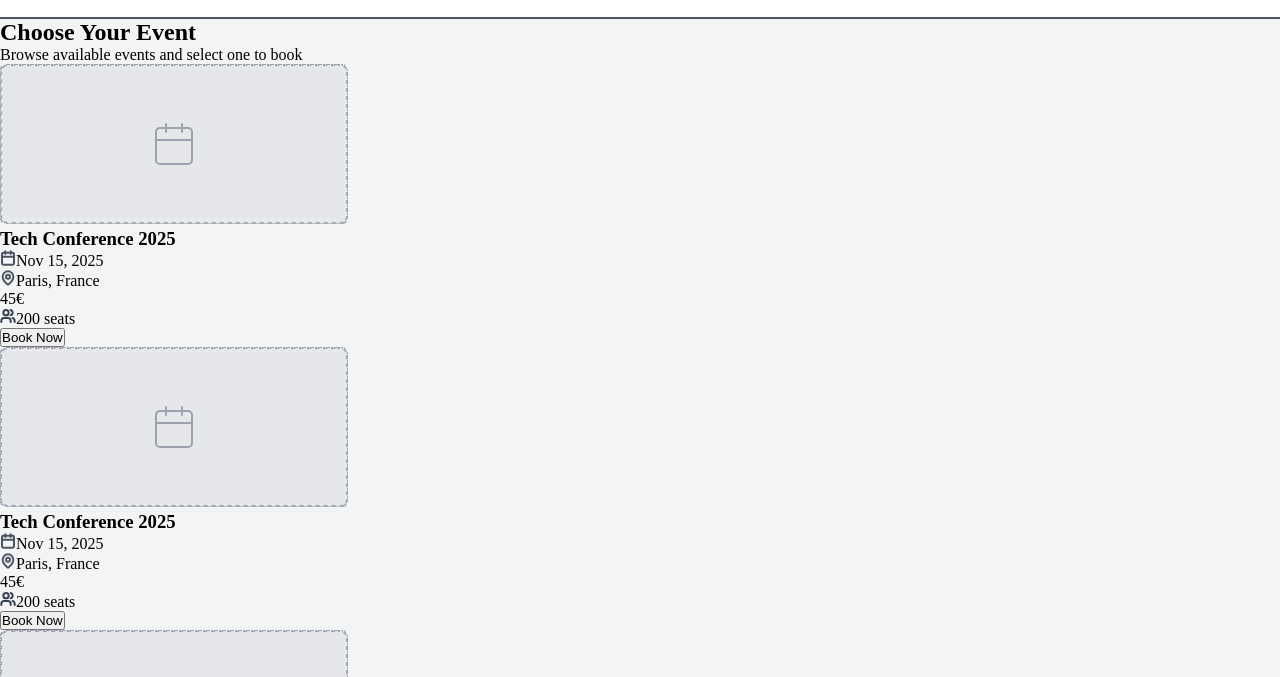
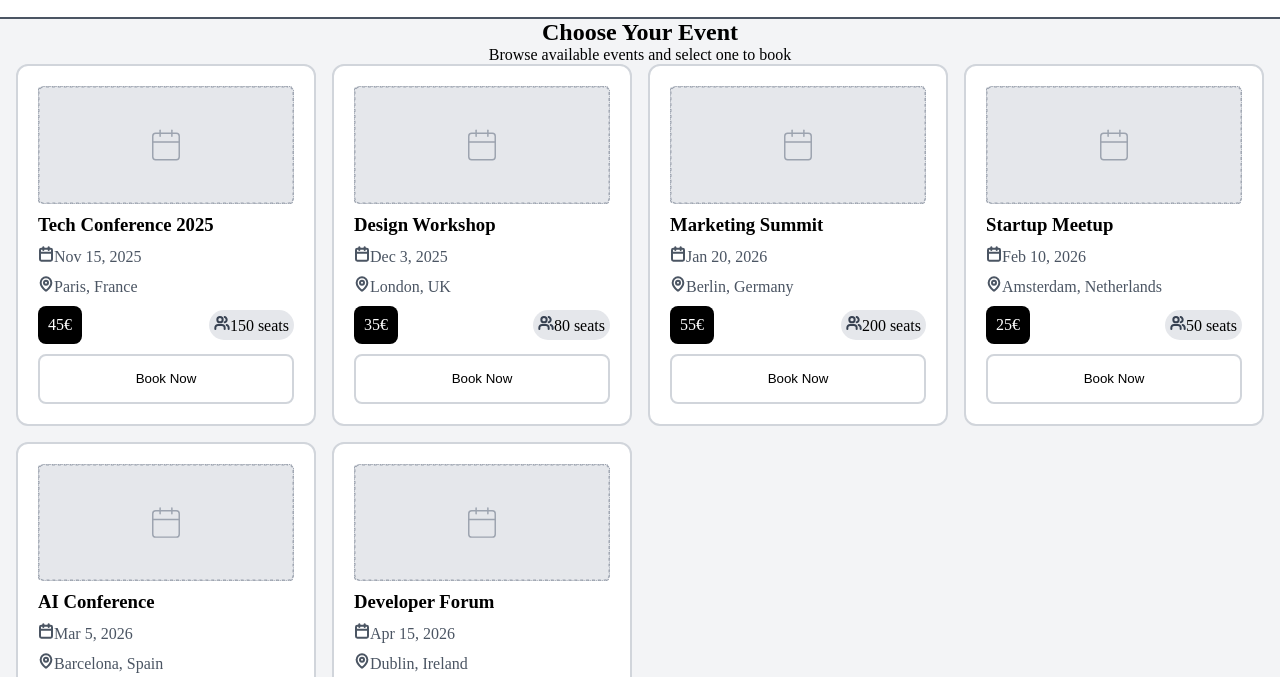
Before and after one commit to oelaimar/Ticketly, a plain HTML site: page index.html in a window 1280 px wide. Shown: the part 104-781 px from the top of the page. Drawn offline with Linux system fonts and the light colour scheme.

Commit message:
addin the css to the event section

```diff
--- a/index.html
+++ b/index.html
@@ -13,28 +13,32 @@
     <header>
         <div class="countainer-navigation">
             <div class="nav-icone">
-                <img id="events-lable" class="icone-img" src="./sources/images/icones/navigation/step1/Event.svg" alt="">
+                <img id="events-lable" class="icone-img" src="./sources/images/icones/navigation/step1/Event.svg"
+                    alt="">
                 <span>Select Event</span>
             </div>
 
             <div class="bar-navigation"></div>
 
             <div class="nav-icone">
-                <img id="tiket-lable" class="icone-img" src="./sources/images/icones/navigation/step1/Tickets.svg" alt="">
+                <img id="tiket-lable" class="icone-img" src="./sources/images/icones/navigation/step1/Tickets.svg"
+                    alt="">
                 <span>Choose Tickets</span>
             </div>
 
             <div class="bar-navigation"></div>
 
             <div class="nav-icone">
-                <img id="participants-lable" class="icone-img" src="./sources/images/icones/navigation/step1/Participants.svg" alt="">
+                <img id="participants-lable" class="icone-img"
+                    src="./sources/images/icones/navigation/step1/Participants.svg" alt="">
                 <span>Add Participants</span>
             </div>
 
             <div class="bar-navigation"></div>
 
             <div class="nav-icone">
-                <img id="summary-lable" class="icone-img" src="./sources/images/icones/navigation/step1/Summary.svg" alt="">
+                <img id="summary-lable" class="icone-img" src="./sources/images/icones/navigation/step1/Summary.svg"
+                    alt="">
                 <span>Confirm</span>
             </div>
         </div>
@@ -43,82 +47,96 @@
     <main>
 
         <section class="sections sActive">
+            <div class="section">
                 <h2>Choose Your Event</h2>
                 <p>Browse available events and select one to book</p>
-            <div>
+
+                <div class="eventsContainer">
+                    <div class="event">
                         <img src="./sources/images/evenment/evenmwnt img.svg" alt="">
                         <h3>Tech Conference 2025</h3>
                         <div><img src="./sources/images/icones/icones/date.svg" alt=""><span>Nov 15, 2025</span></div>
-                <div><img src="./sources/images/icones/icones/location.svg" alt=""><span>Paris, France</span></div>
-                <div>
-                    <div>45€</div>
-                    <div><img src="./sources/images/icones/icones/person.svg" alt="">200 seats</div>
+                        <div><img src="./sources/images/icones/icones/location.svg" alt=""><span>Paris, France</span>
                         </div>
-                <div><button>Book Now</button></div>
+                        <div class="price-seats">
+                            <div class="price">45€</div>
+                            <div class="seats"><img src="./sources/images/icones/icones/person.svg" alt="">150 seats</div>
+                        </div>
+                        <div><button class="bookBtn">Book Now</button></div>
                     </div>
 
-            <div>
+                    <div class="event">
                         <img src="./sources/images/evenment/evenmwnt img.svg" alt="">
-                <h3>Tech Conference 2025</h3>
-                <div><img src="./sources/images/icones/icones/date.svg" alt=""><span>Nov 15, 2025</span></div>
-                <div><img src="./sources/images/icones/icones/location.svg" alt=""><span>Paris, France</span></div>
-                <div>
-                    <div>45€</div>
-                    <div><img src="./sources/images/icones/icones/person.svg" alt="">200 seats</div>
+                        <h3>Design Workshop</h3>
+                        <div><img src="./sources/images/icones/icones/date.svg" alt=""><span>Dec 3, 2025</span></div>
+                        <div><img src="./sources/images/icones/icones/location.svg" alt=""><span>London, UK</span>
                         </div>
-                <div><button>Book Now</button></div>
+                        <div class="price-seats">
+                            <div class="price">35€</div>
+                            <div class="seats"><img src="./sources/images/icones/icones/person.svg" alt="">80 seats</div>
+                        </div>
+                        <div><button class="bookBtn">Book Now</button></div>
                     </div>
 
-            <div>
+                    <div class="event">
                         <img src="./sources/images/evenment/evenmwnt img.svg" alt="">
-                <h3>Tech Conference 2025</h3>
-                <div><img src="./sources/images/icones/icones/date.svg" alt=""><span>Nov 15, 2025</span></div>
-                <div><img src="./sources/images/icones/icones/location.svg" alt=""><span>Paris, France</span></div>
-                <div>
-                    <div>45€</div>
-                    <div><img src="./sources/images/icones/icones/person.svg" alt="">200 seats</div>
+                        <h3>Marketing Summit</h3>
+                        <div><img src="./sources/images/icones/icones/date.svg" alt=""><span>Jan 20, 2026</span></div>
+                        <div><img src="./sources/images/icones/icones/location.svg" alt=""><span>Berlin, Germany</span>
                         </div>
-                <div><button>Book Now</button></div>
+                        <div class="price-seats">
+                            <div class="price">55€</div>
+                            <div class="seats"><img src="./sources/images/icones/icones/person.svg" alt="">200 seats</div>
+                        </div>
+                        <div><button class="bookBtn">Book Now</button></div>
                     </div>
 
-            <div>
+                    <div class="event">
                         <img src="./sources/images/evenment/evenmwnt img.svg" alt="">
-                <h3>Tech Conference 2025</h3>
-                <div><img src="./sources/images/icones/icones/date.svg" alt=""><span>Nov 15, 2025</span></div>
-                <div><img src="./sources/images/icones/icones/location.svg" alt=""><span>Paris, France</span></div>
-                <div>
-                    <div>45€</div>
-                    <div><img src="./sources/images/icones/icones/person.svg" alt="">200 seats</div>
+                        <h3>Startup Meetup</h3>
+                        <div><img src="./sources/images/icones/icones/date.svg" alt=""><span>Feb 10, 2026</span></div>
+                        <div><img src="./sources/images/icones/icones/location.svg" alt=""><span>Amsterdam,
+                                Netherlands</span>
                         </div>
-                <div><button>Book Now</button></div>
+                        <div class="price-seats">
+                            <div class="price">25€</div>
+                            <div class="seats"><img src="./sources/images/icones/icones/person.svg" alt="">50 seats</div>
+                        </div>
+                        <div><button class="bookBtn">Book Now</button></div>
                     </div>
 
-            <div>
+                    <div class="event">
                         <img src="./sources/images/evenment/evenmwnt img.svg" alt="">
-                <h3>Tech Conference 2025</h3>
-                <div><img src="./sources/images/icones/icones/date.svg" alt=""><span>Nov 15, 2025</span></div>
-                <div><img src="./sources/images/icones/icones/location.svg" alt=""><span>Paris, France</span></div>
-                <div>
-                    <div>45€</div>
-                    <div><img src="./sources/images/icones/icones/person.svg" alt="">200 seats</div>
+                        <h3>AI Conference</h3>
+                        <div><img src="./sources/images/icones/icones/date.svg" alt=""><span>Mar 5, 2026</span></div>
+                        <div><img src="./sources/images/icones/icones/location.svg" alt=""><span>Barcelona, Spain</span>
                         </div>
-                <div><button>Book Now</button></div>
+                        <div class="price-seats">
+                            <div class="price">65€</div>
+                            <div class="seats"><img src="./sources/images/icones/icones/person.svg" alt="">300 seats</div>
                         </div>
-            <div>
-                <img src="./sources/images/evenment/evenmwnt img.svg" alt="">
-                <h3>Tech Conference 2025</h3>
-                <div><img src="./sources/images/icones/icones/date.svg" alt=""><span>Nov 15, 2025</span></div>
-                <div><img src="./sources/images/icones/icones/location.svg" alt=""><span>Paris, France</span></div>
-                <div>
-                    <div>45€</div>
-                    <div><img src="./sources/images/icones/icones/person.svg" alt="">200 seats</div>
-                </div>
-                <div><button>Book Now</button></div>
+                        <div><button class="bookBtn">Book Now</button></div>
                     </div>
 
+                    <div class="event">
+                        <img src="./sources/images/evenment/evenmwnt img.svg" alt="">
+                        <h3>Developer Forum</h3>
+                        <div><img src="./sources/images/icones/icones/date.svg" alt=""><span>Apr 15, 2026</span></div>
+                        <div><img src="./sources/images/icones/icones/location.svg" alt=""><span>Dublin, Ireland</span>
+                        </div>
+                        <div class="price-seats">
+                            <div class="price">40€</div>
+                            <div class="seats"><img src="./sources/images/icones/icones/person.svg" alt="">120 seats</div>
+                        </div>
+                        <div><button class="bookBtn">Book Now</button></div>
+                    </div>
+                </div>
+            </div>
         </section>
 
         <section class="sections sInactive">
+            <div class="section">
+
                 <h2>Select Number of Tickets</h2>
                 <div>
                     <h3>title of event</h3>
@@ -153,9 +171,11 @@
                     </div>
 
                 </div>
+            </div>
         </section>
 
         <section class="sections sInactive">
+            <div class="section">
 
                 <h2>Participant Information</h2>
                 <p>Participant <span>3 / 2</span></p>
@@ -195,9 +215,11 @@
                 <div>
                     <p>Please add <span>0</span> more participants</p>
                 </div>
+            </div>
         </section>
 
         <section class="sections sInactive">
+            <div class="section">
 
                 <h2>Booking Summary</h2>
                 <p>Please review your booking details</p>
@@ -253,6 +275,7 @@
                     </div>
                 </div>
                 <button><img src="./sources/images/icones/icones/check.svg" alt="">Confirm Booking</button>
+            </div>
         </section>
 
         <section id="navBtns">
--- a/style.css
+++ b/style.css
@@ -50,3 +50,61 @@ main{
 .activeBtn{
     visibility: visible;
 }
+
+.section{
+    display:flex;
+    flex-direction: column;
+    align-items: center;
+    justify-content: center;
+}
+.eventsContainer{
+    display: grid;
+    width: 100%;
+    gap:1em;
+    grid-template-columns: repeat(auto-fit, 300px);
+    justify-content: center;
+
+}
+.event > img{
+    width: 100%;
+}
+.event span{
+    font-size: 1em;
+    color:#4B5563;
+}
+.event{
+    display:flex;
+    flex-direction: column;
+    width:fit-content;
+    background-color: white;
+    border: 2px solid #D1D5DB;
+    gap:10px;
+    border-radius: 12px;
+    padding:20px;
+}
+.price-seats{
+    display: flex;
+    justify-content: space-between;
+    align-items: center;
+}
+.price{
+    background-color: black;
+    color:white;
+    padding:10px;
+    border-radius: 8px;
+}
+.seats{
+    background-color: #E5E7EB;
+    border-radius: 100px;
+    padding:5px;
+}
+.bookBtn{
+    width: 100%;
+    height: 50px;
+    border: 2px solid #D1D5DB;
+    background-color: white;
+    border-radius: 8px;
+}
+.bookBtn:hover{
+    border: 2px solid black;
+}
```
Lines whose indentation alone changed are shown as unchanged.
